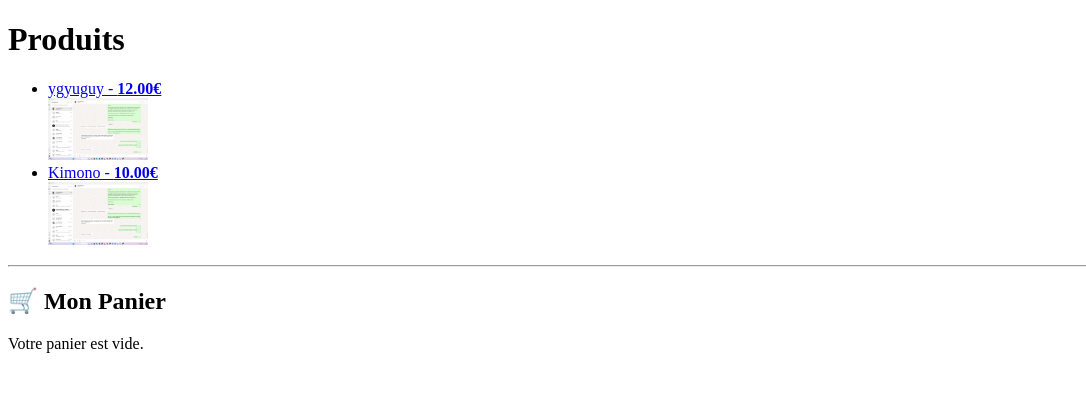
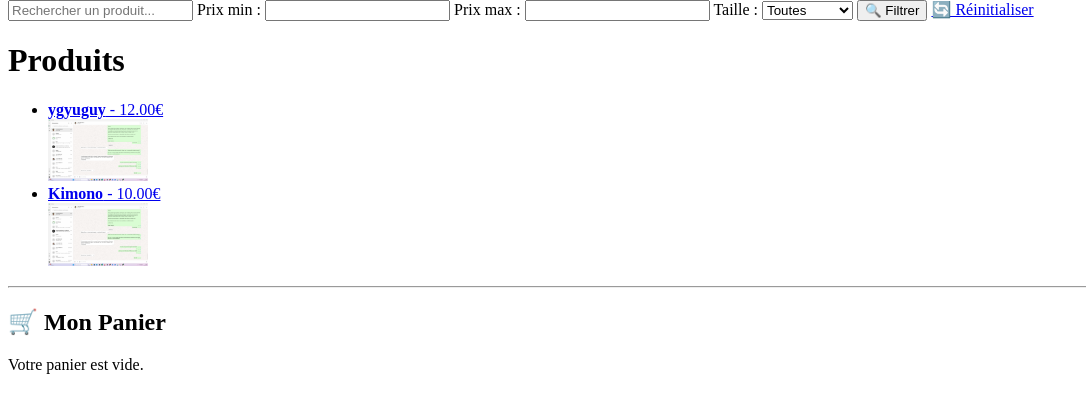
Before and after one commit to Aiglator/ecom, a Django app: page / in a window 1280 px wide. Shown: the part 26-439 px from the top of the page, without its empty margins (0-1086 px from the left). Run offline with Django 5.2, Linux system fonts and the light colour scheme; data comes from the database, SQL or seed files in the repository; both versions use the stored data as it was after the commit.

Commit message:
version final

```diff
--- a/shop/templates/index.html
+++ b/shop/templates/index.html
@@ -8,11 +8,35 @@
 <body>
     {% include 'nav.html' %}
 
+    <!-- 🔍 Formulaire de recherche et filtres -->
+    <form id="filterForm" action="{% url 'index' %}" method="GET">
+        <input type="text" id="search" name="q" placeholder="Rechercher un produit..." value="{{ query }}">
+
+        <label for="min_price">Prix min :</label>
+        <input type="number" id="min_price" name="min_price" value="{{ min_price }}">
+
+        <label for="max_price">Prix max :</label>
+        <input type="number" id="max_price" name="max_price" value="{{ max_price }}">
+
+        <label for="size">Taille :</label>
+        <select name="size" id="size">
+            <option value="">Toutes</option>
+            {% for size_code, size_label in size_choices %}
+                <option value="{{ size_code }}" {% if size_code == size_filter %}selected{% endif %}>
+                    {{ size_label }}
+                </option>
+            {% endfor %}
+        </select>
+
+        <button type="submit">🔍 Filtrer</button>
+        <a href="{% url 'index' %}">🔄 Réinitialiser</a>
+    </form>
+
     <main>
         <h1>Produits</h1>
 
         {% if product %}
-            <!-- Détail d'un produit -->
+            <!-- 🔥 Affichage d'un produit spécifique -->
             <h2>{{ product.name }}</h2>
             <p><strong>Prix :</strong> {{ product.price }}€</p>
             <p><strong>Description :</strong> {{ product.description }}</p>
@@ -24,8 +48,6 @@
             <!-- Formulaire d'ajout au panier -->
             <form action="{% url 'add_to_cart' product.id %}" method="post">
                 {% csrf_token %}
-
-                <!-- Sélection de la taille -->
                 <label for="size"><strong>Taille :</strong></label>
                 <select name="size" id="size" required>
                     {% for size_code, size_label in size_choices %}
@@ -33,7 +55,6 @@
                     {% endfor %}
                 </select>
 
-                <!-- Sélection de la quantité -->
                 <label for="quantity"><strong>Quantité :</strong></label>
                 <input type="number" name="quantity" id="quantity" min="1" value="1" required>
 
@@ -43,35 +64,39 @@
 
             <br>
             <a href="{% url 'index' %}">Retour à la liste des produits</a>
+
         {% else %}
-            <!-- Liste des produits -->
+            <!-- 📌 Liste des produits filtrés ou recherchés -->
+            {% if products %}
                 <ul>
                     {% for product in products %}
                         <li>
-                        <a href="{% url 'product_detail' product.id %}">
-                            {{ product.name }} - <strong>{{ product.price }}€</strong>
+                            <a href="{% url 'index' %}?id={{ product.id }}">
+                                <strong>{{ product.name }}</strong> - {{ product.price }}€
                             </a>
                             {% if product.image %}
                                 <br>
-                            <img src="{{ product.image.url }}" alt="{{ product.name }}" width="100">
+                                <img src="{{ product.image.url }}" width="100" alt="{{ product.name }}">
                             {% endif %}
                         </li>
-                {% empty %}
-                    <li>Aucun produit disponible.</li>
                     {% endfor %}
                 </ul>
+            {% else %}
+                <p>Aucun produit trouvé.</p>
+            {% endif %}
         {% endif %}
 
         <hr>
 
-        <!-- Affichage du panier -->
+        <!-- 🛒 Affichage du panier -->
         <h2>🛒 Mon Panier</h2>
         {% if cart and cart.total > 0 %}
             <ul>
                 {% for key, item in cart.items %}
                     {% if item.id and item.size %}
                         <li>
-                            {{ item.name }} (Taille: {{ item.size }}) - {{ item.quantity }} * {{ item.price }}€ = <strong>{{ item.total_product_price }}€</strong>
+                            {{ item.name }} (Taille: {{ item.size }}) - {{ item.quantity }} * {{ item.price }}€ =
+                            <strong>{{ item.total_product_price }}€</strong>
                             <form action="{% url 'remove_from_cart' item.id item.size %}" method="post" style="display:inline;">
                                 {% csrf_token %}
                                 <button type="submit">❌ Supprimer</button>
@@ -81,6 +106,11 @@
                 {% endfor %}
             </ul>
             <p><strong>Total:</strong> {{ cart.total|floatformat:2 }} €</p>
+
+            <!-- ✅ Bouton "Commander" -->
+            <form action="{% url 'checkout' %}" method="GET">
+                <button type="submit">🛒 Commander</button>
+            </form>
         {% else %}
             <p>Votre panier est vide.</p>
         {% endif %}
--- a/shop/urls.py
+++ b/shop/urls.py
@@ -1,5 +1,5 @@
 from django.urls import path
-from .views import index, addtocart, cart_view, remove_from_cart
+from .views import index, addtocart, cart_view, remove_from_cart,search_product,checkout
 
 urlpatterns = [
     path('', index, name='index'),  # Liste des produits
@@ -7,4 +7,6 @@ urlpatterns = [
     path('cart/', cart_view, name='cart_view'),
     path('add-to-cart/<int:product_id>/', addtocart, name='add_to_cart'),
     path('remove-from-cart/<int:product_id>/<str:size>/', remove_from_cart, name='remove_from_cart'),
+    path('search/', search_product, name='search_product'),
+    path('checkout/', checkout, name='checkout'),  # ✅ Nouvelle route pour la commande
 ]
--- a/shop/views.py
+++ b/shop/views.py
@@ -1,36 +1,61 @@
 from django.shortcuts import render, get_object_or_404, redirect
 from .models import Product
+from django.db.models import Q
+from django.http import HttpResponse
 
-def index(request, id=None):
+def index(request):
+    query = request.GET.get('q', '').strip()  # Recherche
+    min_price = request.GET.get('min_price', '')  # Prix minimum
+    max_price = request.GET.get('max_price', '')  # Prix maximum
+    size_filter = request.GET.get('size', '')  # Taille du produit
+    product_id = request.GET.get('id')  # ID d'un produit spécifique
+
+    # 🔥 Commencer avec tous les produits
     products = Product.objects.all()
-    product = None
-    print("----", request.session.get('cart', {}))  # Debugging
 
+    # 🔎 Appliquer les filtres dynamiquement
+    if query:
+        products = products.filter(Q(name__icontains=query) | Q(description__icontains=query))
+
+    if min_price.isdigit():
+        products = products.filter(price__gte=int(min_price))
+
+    if max_price.isdigit():
+        products = products.filter(price__lte=int(max_price))
+
+    if size_filter:
+        products = products.filter(size=size_filter)
+
+    # 🔥 Récupérer un produit spécifique si un ID est fourni
+    product = get_object_or_404(Product, id=product_id) if product_id else None
+
+    # 🛒 Gestion du panier
     cart = request.session.get('cart', {})
     new_cart = {"total": 0}
 
     for key, value in cart.items():
-        # Vérification que toutes les données sont bien présentes et non vides
         if all(k in value and value[k] for k in ['id', 'size', 'price', 'quantity']):
             new_cart[key] = {
                 "id": value['id'],
                 "name": value['name'],
-                "price": float(value['price']),  # Conversion en float
+                "price": float(value['price']),
                 "size": value['size'],
                 "quantity": int(value['quantity']),
                 "total_product_price": float(value['price']) * int(value['quantity'])
             }
             new_cart["total"] += new_cart[key]["total_product_price"]
 
-    if id:
-        product = get_object_or_404(Product, id=id)
-
     return render(request, 'index.html', {
         'products': products,
         'product': product,
         'cart': new_cart,
-        'size_choices': Product.SIZE_CHOICES
+        'size_choices': Product.SIZE_CHOICES,
+        'query': query,
+        'min_price': min_price,
+        'max_price': max_price,
+        'size_filter': size_filter
     })
+
 
 def addtocart(request, product_id):
     product = get_object_or_404(Product, id=product_id)
@@ -83,3 +108,41 @@ def remove_from_cart(request, product_id, size):
         request.session.modified = True
 
     return redirect('index')
+
+def search_product(request):
+    query = request.GET.get('q', '').strip()
+    products = Product.objects.filter(name__icontains=query) | Product.objects.filter(description__icontains=query) if query else Product.objects.none()
+
+    return render(request, 'search_results.html', {
+        'products': products,
+        'query': query,
+        'cart': request.session.get('cart', {}),
+        'size_choices': Product.SIZE_CHOICES
+    })
+def checkout(request):
+    if request.method == 'POST':
+        name = request.POST.get('name')
+        surname = request.POST.get('surname')
+        address = request.POST.get('address')
+        card_number = request.POST.get('card_number')
+
+        # 🛒 Récupération du panier
+        cart = request.session.get('cart', {})
+
+        if not cart:
+            return HttpResponse("Votre panier est vide ! <a href='/'>Retour</a>")
+
+        # 📌 Ici, on pourrait enregistrer la commande dans la base de données
+
+        # 🗑️ On vide le panier après la commande
+        request.session['cart'] = {}
+        request.session.modified = True
+
+        return HttpResponse(f"""
+            <h2>✅ Commande validée</h2>
+            <p>Merci {name} {surname} pour votre achat.</p>
+            <p>Votre commande sera envoyée à : {address}.</p>
+            <a href="/">Retour à l'accueil</a>
+        """)
+
+    return render(request, 'checkout.html')
```
Also changed, not shown: shop/templates/checkout.html (added, +31 -0 lines), db.sqlite3. Lines whose indentation alone changed are shown as unchanged.
